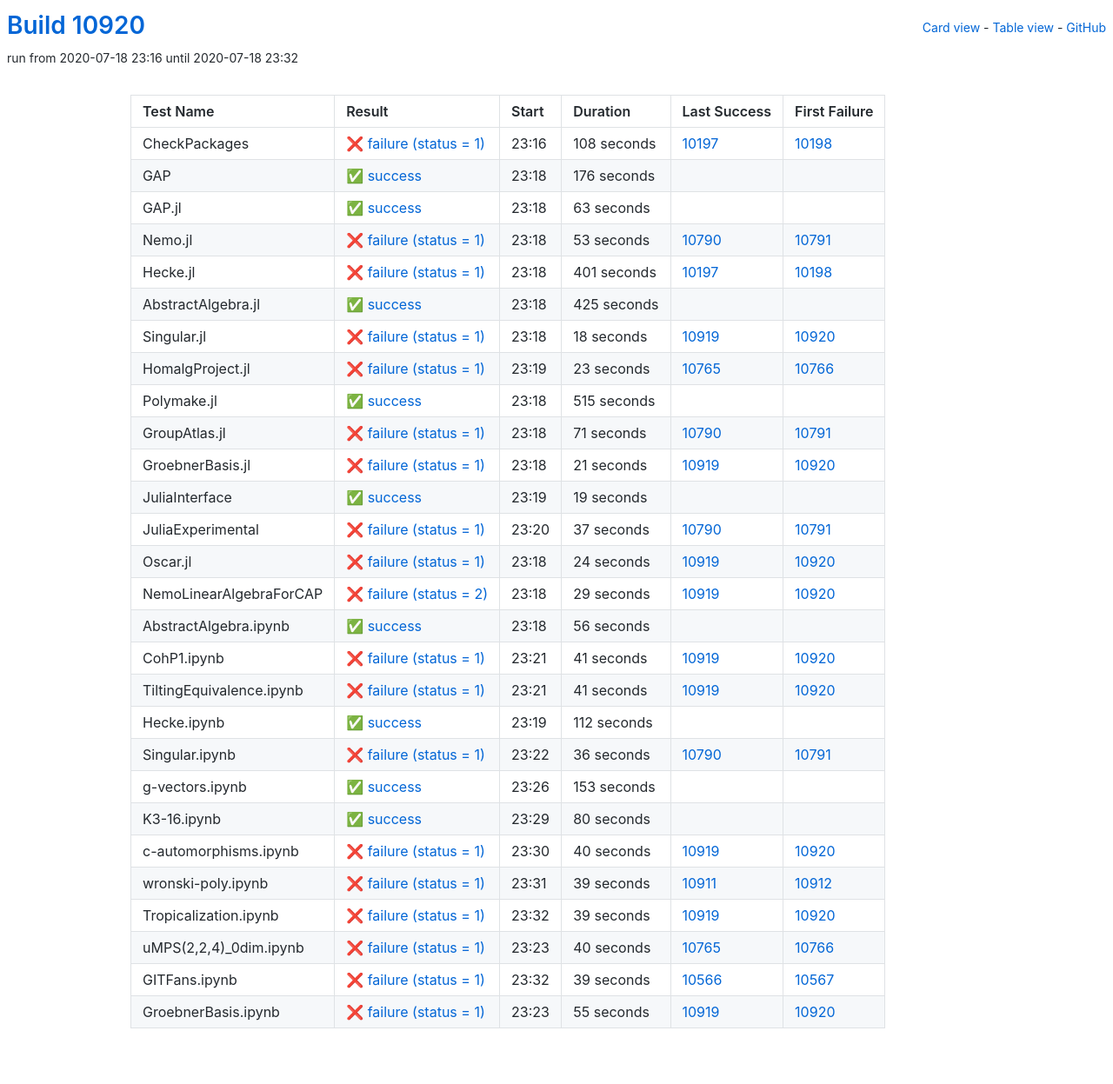
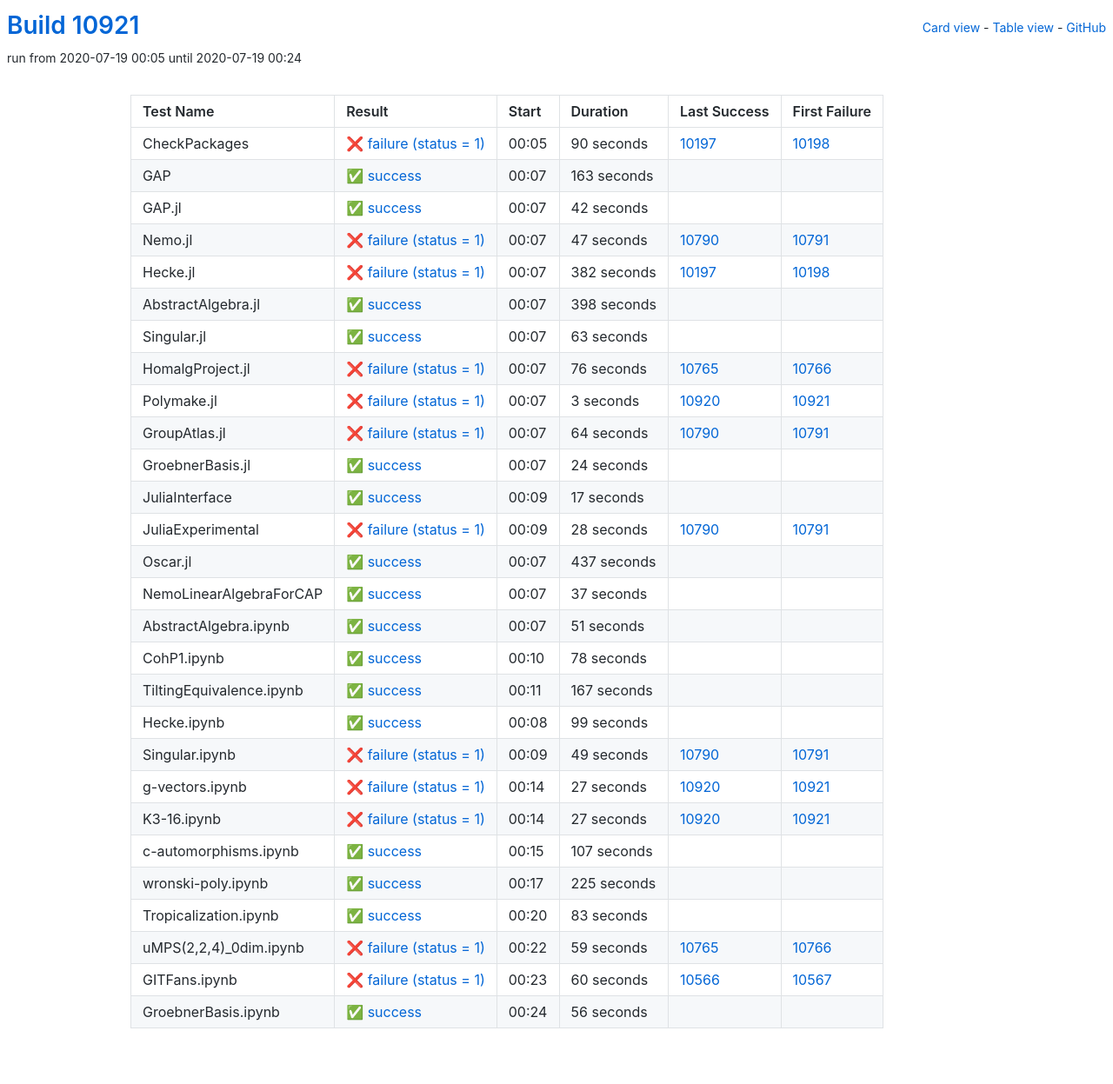
Before and after one commit to oscar-system/oscar-ci-status, a Jekyll site: the page built from table.html, in a window 1280 px wide. Shown: the whole page at 87% size. Built offline with Jekyll 4.4.1, drawn with Linux system fonts in a browser that asks for light colours.

Commit message:
Build #10921

```diff
--- a/_data/ci.yml
+++ b/_data/ci.yml
@@ -1,6 +1,6 @@
 ---
-build: 10920
-build_url: https://oscarci.mathematik.uni-kl.de/job/oscar/10920/
+build: 10921
+build_url: https://oscarci.mathematik.uni-kl.de/job/oscar/10921/
 job: oscar
 organization: oscar-system
 repo: oscar-ci-status
@@ -8,32 +8,80 @@
 tests:
 - name: CheckPackages
   id: checkpackages
-  log: https://oscarci.mathematik.uni-kl.de/job/oscar/10920/artifact/logs/build-10920/CheckPackages.log
-  start: 2020-07-18 23:16
+  log: https://oscarci.mathematik.uni-kl.de/job/oscar/10921/artifact/logs/build-10921/CheckPackages.log
+  start: 2020-07-19 00:05
   success: false
   exitcode: 1
   status: failure
-  duration: 108
+  duration: 90
   last_success: 10197
   last_success_url: https://oscarci.mathematik.uni-kl.de/job/oscar/10197/
   first_failure: 10198
   first_failure_url: https://oscarci.mathematik.uni-kl.de/job/oscar/10198/
 - name: GAP
   id: gap
-  log: https://oscarci.mathematik.uni-kl.de/job/oscar/10920/artifact/logs/build-10920/GAP.log
-  start: 2020-07-18 23:18
+  log: https://oscarci.mathematik.uni-kl.de/job/oscar/10921/artifact/logs/build-10921/GAP.log
+  start: 2020-07-19 00:07
   success: true
   exitcode: 0
   status: success
-  duration: 176
+  duration: 163
   last_success: false
   last_success_url:
   first_failure: false
   first_failure_url:
 - name: GAP.jl
   id: gap-jl
-  log: https://oscarci.mathematik.uni-kl.de/job/oscar/10920/artifact/logs/build-10920/GAP.jl.log
-  start: 2020-07-18 23:18
+  log: https://oscarci.mathematik.uni-kl.de/job/oscar/10921/artifact/logs/build-10921/GAP.jl.log
+  start: 2020-07-19 00:07
+  success: true
+  exitcode: 0
+  status: success
+  duration: 42
+  last_success: false
+  last_success_url:
+  first_failure: false
+  first_failure_url:
+- name: Nemo.jl
+  id: nemo-jl
+  log: https://oscarci.mathematik.uni-kl.de/job/oscar/10921/artifact/logs/build-10921/Nemo.jl.log
+  start: 2020-07-19 00:07
+  success: false
+  exitcode: 1
+  status: failure
+  duration: 47
+  last_success: 10790
+  last_success_url: https://oscarci.mathematik.uni-kl.de/job/oscar/10790/
+  first_failure: 10791
+  first_failure_url: https://oscarci.mathematik.uni-kl.de/job/oscar/10791/
+- name: Hecke.jl
+  id: hecke-jl
+  log: https://oscarci.mathematik.uni-kl.de/job/oscar/10921/artifact/logs/build-10921/Hecke.jl.log
+  start: 2020-07-19 00:07
+  success: false
+  exitcode: 1
+  status: failure
+  duration: 382
+  last_success: 10197
+  last_success_url: https://oscarci.mathematik.uni-kl.de/job/oscar/10197/
+  first_failure: 10198
+  first_failure_url: https://oscarci.mathematik.uni-kl.de/job/oscar/10198/
+- name: AbstractAlgebra.jl
+  id: abstractalgebra-jl
+  log: https://oscarci.mathematik.uni-kl.de/job/oscar/10921/artifact/logs/build-10921/AbstractAlgebra.jl.log
+  start: 2020-07-19 00:07
+  success: true
+  exitcode: 0
+  status: success
+  duration: 398
+  last_success: false
+  last_success_url:
+  first_failure: false
+  first_failure_url:
+- name: Singular.jl
+  id: singular-jl
+  log: https://oscarci.mathematik.uni-kl.de/job/oscar/10921/artifact/logs/build-10921/Singular.jl.log
+  start: 2020-07-19 00:07
   success: true
   exitcode: 0
   status: success
@@ -42,154 +90,250 @@
   last_success_url:
   first_failure: false
   first_failure_url:
-- name: Nemo.jl
-  id: nemo-jl
-  log: https://oscarci.mathematik.uni-kl.de/job/oscar/10920/artifact/logs/build-10920/Nemo.jl.log
-  start: 2020-07-18 23:18
+- name: HomalgProject.jl
+  id: homalgproject-jl
+  log: https://oscarci.mathematik.uni-kl.de/job/oscar/10921/artifact/logs/build-10921/HomalgProject.jl.log
+  start: 2020-07-19 00:07
   success: false
   exitcode: 1
   status: failure
-  duration: 53
-  last_success: 10790
-  last_success_url: https://oscarci.mathematik.uni-kl.de/job/oscar/10790/
-  first_failure: 10791
-  first_failure_url: https://oscarci.mathematik.uni-kl.de/job/oscar/10791/
-- name: Hecke.jl
-  id: hecke-jl
-  log: https://oscarci.mathematik.uni-kl.de/job/oscar/10920/artifact/logs/build-10920/Hecke.jl.log
-  start: 2020-07-18 23:18
-  success: false
-  exitcode: 1
-  status: failure
-  duration: 401
-  last_success: 10197
-  last_success_url: https://oscarci.mathematik.uni-kl.de/job/oscar/10197/
-  first_failure: 10198
-  first_failure_url: https://oscarci.mathematik.uni-kl.de/job/oscar/10198/
-- name: AbstractAlgebra.jl
-  id: abstractalgebra-jl
-  log: https://oscarci.mathematik.uni-kl.de/job/oscar/10920/artifact/logs/build-10920/AbstractAlgebra.jl.log
-  start: 2020-07-18 23:18
-  success: true
-  exitcode: 0
-  status: success
-  duration: 425
-  last_success: false
-  last_success_url:
-  first_failure: false
-  first_failure_url:
-- name: Singular.jl
-  id: singular-jl
-  log: https://oscarci.mathematik.uni-kl.de/job/oscar/10920/artifact/logs/build-10920/Singular.jl.log
-  start: 2020-07-18 23:18
-  success: false
-  exitcode: 1
-  status: failure
-  duration: 18
-  last_success: 10919
-  last_success_url: https://oscarci.mathematik.uni-kl.de/job/oscar/10919/
-  first_failure: 10920
-  first_failure_url: https://oscarci.mathematik.uni-kl.de/job/oscar/10920/
-- name: HomalgProject.jl
-  id: homalgproject-jl
-  log: https://oscarci.mathematik.uni-kl.de/job/oscar/10920/artifact/logs/build-10920/HomalgProject.jl.log
-  start: 2020-07-18 23:19
-  success: false
-  exitcode: 1
-  status: failure
-  duration: 23
+  duration: 76
   last_success: 10765
   last_success_url: https://oscarci.mathematik.uni-kl.de/job/oscar/10765/
   first_failure: 10766
   first_failure_url: https://oscarci.mathematik.uni-kl.de/job/oscar/10766/
 - name: Polymake.jl
   id: polymake-jl
-  log: https://oscarci.mathematik.uni-kl.de/job/oscar/10920/artifact/logs/build-10920/Polymake.jl.log
-  start: 2020-07-18 23:18
-  success: true
-  exitcode: 0
-  status: success
-  duration: 515
-  last_success: false
-  last_success_url:
-  first_failure: false
-  first_failure_url:
-- name: GroupAtlas.jl
-  id: groupatlas-jl
-  log: https://oscarci.mathematik.uni-kl.de/job/oscar/10920/artifact/logs/build-10920/GroupAtlas.jl.log
-  start: 2020-07-18 23:18
+  log: https://oscarci.mathematik.uni-kl.de/job/oscar/10921/artifact/logs/build-10921/Polymake.jl.log
+  start: 2020-07-19 00:07
   success: false
   exitcode: 1
   status: failure
-  duration: 71
+  duration: 3
+  last_success: 10920
+  last_success_url: https://oscarci.mathematik.uni-kl.de/job/oscar/10920/
+  first_failure: 10921
+  first_failure_url: https://oscarci.mathematik.uni-kl.de/job/oscar/10921/
+- name: GroupAtlas.jl
+  id: groupatlas-jl
+  log: https://oscarci.mathematik.uni-kl.de/job/oscar/10921/artifact/logs/build-10921/GroupAtlas.jl.log
+  start: 2020-07-19 00:07
+  success: false
+  exitcode: 1
+  status: failure
+  duration: 64
   last_success: 10790
   last_success_url: https://oscarci.mathematik.uni-kl.de/job/oscar/10790/
   first_failure: 10791
   first_failure_url: https://oscarci.mathematik.uni-kl.de/job/oscar/10791/
 - name: GroebnerBasis.jl
   id: groebnerbasis-jl
-  log: https://oscarci.mathematik.uni-kl.de/job/oscar/10920/artifact/logs/build-10920/GroebnerBasis.jl.log
-  start: 2020-07-18 23:18
-  success: false
-  exitcode: 1
-  status: failure
-  duration: 21
-  last_success: 10919
-  last_success_url: https://oscarci.mathematik.uni-kl.de/job/oscar/10919/
-  first_failure: 10920
-  first_failure_url: https://oscarci.mathematik.uni-kl.de/job/oscar/10920/
-- name: JuliaInterface
-  id: juliainterface
-  log: https://oscarci.mathematik.uni-kl.de/job/oscar/10920/artifact/logs/build-10920/JuliaInterface.log
-  start: 2020-07-18 23:19
+  log: https://oscarci.mathematik.uni-kl.de/job/oscar/10921/artifact/logs/build-10921/GroebnerBasis.jl.log
+  start: 2020-07-19 00:07
   success: true
   exitcode: 0
   status: success
-  duration: 19
+  duration: 24
+  last_success: false
+  last_success_url:
+  first_failure: false
+  first_failure_url:
+- name: JuliaInterface
+  id: juliainterface
+  log: https://oscarci.mathematik.uni-kl.de/job/oscar/10921/artifact/logs/build-10921/JuliaInterface.log
+  start: 2020-07-19 00:09
+  success: true
+  exitcode: 0
+  status: success
+  duration: 17
   last_success: false
   last_success_url:
   first_failure: false
   first_failure_url:
 - name: JuliaExperimental
   id: juliaexperimental
-  log: https://oscarci.mathematik.uni-kl.de/job/oscar/10920/artifact/logs/build-10920/JuliaExperimental.log
-  start: 2020-07-18 23:20
+  log: https://oscarci.mathematik.uni-kl.de/job/oscar/10921/artifact/logs/build-10921/JuliaExperimental.log
+  start: 2020-07-19 00:09
   success: false
   exitcode: 1
   status: failure
-  duration: 37
+  duration: 28
   last_success: 10790
   last_success_url: https://oscarci.mathematik.uni-kl.de/job/oscar/10790/
   first_failure: 10791
   first_failure_url: https://oscarci.mathematik.uni-kl.de/job/oscar/10791/
 - name: Oscar.jl
   id: oscar-jl
-  log: https://oscarci.mathematik.uni-kl.de/job/oscar/10920/artifact/logs/build-10920/Oscar.jl.log
-  start: 2020-07-18 23:18
+  log: https://oscarci.mathematik.uni-kl.de/job/oscar/10921/artifact/logs/build-10921/Oscar.jl.log
+  start: 2020-07-19 00:07
+  success: true
+  exitcode: 0
+  status: success
+  duration: 437
+  last_success: false
+  last_success_url:
+  first_failure: false
+  first_failure_url:
+- name: NemoLinearAlgebraForCAP
+  id: nemolinearalgebraforcap
+  log: https://oscarci.mathematik.uni-kl.de/job/oscar/10921/artifact/logs/build-10921/NemoLinearAlgebraForCAP.log
+  start: 2020-07-19 00:07
+  success: true
+  exitcode: 0
+  status: success
+  duration: 37
+  last_success: false
+  last_success_url:
+  first_failure: false
+  first_failure_url:
+- name: AbstractAlgebra.ipynb
+  id: abstractalgebra-ipynb
+  log: https://oscarci.mathematik.uni-kl.de/job/oscar/10921/artifact/logs/build-10921/AbstractAlgebra.ipynb.log
+  start: 2020-07-19 00:07
+  success: true
+  exitcode: 0
+  status: success
+  duration: 51
+  last_success: false
+  last_success_url:
+  first_failure: false
+  first_failure_url:
+- name: CohP1.ipynb
+  id: cohp1-ipynb
+  log: https://oscarci.mathematik.uni-kl.de/job/oscar/10921/artifact/logs/build-10921/CohP1.ipynb.log
+  start: 2020-07-19 00:10
+  success: true
+  exitcode: 0
+  status: success
+  duration: 78
+  last_success: false
+  last_success_url:
+  first_failure: false
+  first_failure_url:
+- name: TiltingEquivalence.ipynb
+  id: tiltingequivalence-ipynb
+  log: https://oscarci.mathematik.uni-kl.de/job/oscar/10921/artifact/logs/build-10921/TiltingEquivalence.ipynb.log
+  start: 2020-07-19 00:11
+  success: true
+  exitcode: 0
+  status: success
+  duration: 167
+  last_success: false
+  last_success_url:
+  first_failure: false
+  first_failure_url:
+- name: Hecke.ipynb
+  id: hecke-ipynb
+  log: https://oscarci.mathematik.uni-kl.de/job/oscar/10921/artifact/logs/build-10921/Hecke.ipynb.log
+  start: 2020-07-19 00:08
+  success: true
+  exitcode: 0
+  status: success
+  duration: 99
+  last_success: false
+  last_success_url:
+  first_failure: false
+  first_failure_url:
+- name: Singular.ipynb
+  id: singular-ipynb
+  log: https://oscarci.mathematik.uni-kl.de/job/oscar/10921/artifact/logs/build-10921/Singular.ipynb.log
+  start: 2020-07-19 00:09
   success: false
   exitcode: 1
   status: failure
-  duration: 24
-  last_success: 10919
-  last_success_url: https://oscarci.mathematik.uni-kl.de/job/oscar/10919/
-  first_failure: 10920
-  first_failure_url: https://oscarci.mathematik.uni-kl.de/job/oscar/10920/
-- name: NemoLinearAlgebraForCAP
-  id: nemolinearalgebraforcap
-  log: https://oscarci.mathematik.uni-kl.de/job/oscar/10920/artifact/logs/build-10920/NemoLinearAlgebraForCAP.log
-  start: 2020-07-18 23:18
+  duration: 49
+  last_success: 10790
+  last_success_url: https://oscarci.mathematik.uni-kl.de/job/oscar/10790/
+  first_failure: 10791
+  first_failure_url: https://oscarci.mathematik.uni-kl.de/job/oscar/10791/
+- name: g-vectors.ipynb
+  id: g-vectors-ipynb
+  log: https://oscarci.mathematik.uni-kl.de/job/oscar/10921/artifact/logs/build-10921/g-vectors.ipynb.log
+  start: 2020-07-19 00:14
   success: false
-  exitcode: 2
+  exitcode: 1
   status: failure
-  duration: 29
-  last_success: 10919
-  last_success_url: https://oscarci.mathematik.uni-kl.de/job/oscar/10919/
-  first_failure: 10920
-  first_failure_url: https://oscarci.mathematik.uni-kl.de/job/oscar/10920/
-- name: AbstractAlgebra.ipynb
-  id: abstractalgebra-ipynb
-  log: https://oscarci.mathematik.uni-kl.de/job/oscar/10920/artifact/logs/build-10920/AbstractAlgebra.ipynb.log
-  start: 2020-07-18 23:18
+  duration: 27
+  last_success: 10920
+  last_success_url: https://oscarci.mathematik.uni-kl.de/job/oscar/10920/
+  first_failure: 10921
+  first_failure_url: https://oscarci.mathematik.uni-kl.de/job/oscar/10921/
+- name: K3-16.ipynb
+  id: k3-16-ipynb
+  log: https://oscarci.mathematik.uni-kl.de/job/oscar/10921/artifact/logs/build-10921/K3-16.ipynb.log
+  start: 2020-07-19 00:14
+  success: false
+  exitcode: 1
+  status: failure
+  duration: 27
+  last_success: 10920
+  last_success_url: https://oscarci.mathematik.uni-kl.de/job/oscar/10920/
+  first_failure: 10921
+  first_failure_url: https://oscarci.mathematik.uni-kl.de/job/oscar/10921/
+- name: c-automorphisms.ipynb
+  id: c-automorphisms-ipynb
+  log: https://oscarci.mathematik.uni-kl.de/job/oscar/10921/artifact/logs/build-10921/c-automorphisms.ipynb.log
+  start: 2020-07-19 00:15
+  success: true
+  exitcode: 0
+  status: success
+  duration: 107
+  last_success: false
+  last_success_url:
+  first_failure: false
+  first_failure_url:
+- name: wronski-poly.ipynb
+  id: wronski-poly-ipynb
+  log: https://oscarci.mathematik.uni-kl.de/job/oscar/10921/artifact/logs/build-10921/wronski-poly.ipynb.log
+  start: 2020-07-19 00:17
+  success: true
+  exitcode: 0
+  status: success
+  duration: 225
+  last_success: false
+  last_success_url:
+  first_failure: false
+  first_failure_url:
+- name: Tropicalization.ipynb
+  id: tropicalization-ipynb
+  log: https://oscarci.mathematik.uni-kl.de/job/oscar/10921/artifact/logs/build-10921/Tropicalization.ipynb.log
+  start: 2020-07-19 00:20
+  success: true
+  exitcode: 0
+  status: success
+  duration: 83
+  last_success: false
+  last_success_url:
+  first_failure: false
+  first_failure_url:
+- name: uMPS(2,2,4)_0dim.ipynb
+  id: umps-2-2-4-0dim-ipynb
+  log: https://oscarci.mathematik.uni-kl.de/job/oscar/10921/artifact/logs/build-10921/uMPS-2-2-4-_0dim.ipynb.log
+  start: 2020-07-19 00:22
+  success: false
+  exitcode: 1
+  status: failure
+  duration: 59
+  last_success: 10765
+  last_success_url: https://oscarci.mathematik.uni-kl.de/job/oscar/10765/
+  first_failure: 10766
+  first_failure_url: https://oscarci.mathematik.uni-kl.de/job/oscar/10766/
+- name: GITFans.ipynb
+  id: gitfans-ipynb
+  log: https://oscarci.mathematik.uni-kl.de/job/oscar/10921/artifact/logs/build-10921/GITFans.ipynb.log
+  start: 2020-07-19 00:23
+  success: false
+  exitcode: 1
+  status: failure
+  duration: 60
+  last_success: 10566
+  last_success_url: https://oscarci.mathematik.uni-kl.de/job/oscar/10566/
+  first_failure: 10567
+  first_failure_url: https://oscarci.mathematik.uni-kl.de/job/oscar/10567/
+- name: GroebnerBasis.ipynb
+  id: groebnerbasis-ipynb
+  log: https://oscarci.mathematik.uni-kl.de/job/oscar/10921/artifact/logs/build-10921/GroebnerBasis.ipynb.log
+  start: 2020-07-19 00:24
   success: true
   exitcode: 0
   status: success
@@ -198,147 +342,3 @@
   last_success_url:
   first_failure: false
   first_failure_url:
-- name: CohP1.ipynb
-  id: cohp1-ipynb
-  log: https://oscarci.mathematik.uni-kl.de/job/oscar/10920/artifact/logs/build-10920/CohP1.ipynb.log
-  start: 2020-07-18 23:21
-  success: false
-  exitcode: 1
-  status: failure
-  duration: 41
-  last_success: 10919
-  last_success_url: https://oscarci.mathematik.uni-kl.de/job/oscar/10919/
-  first_failure: 10920
-  first_failure_url: https://oscarci.mathematik.uni-kl.de/job/oscar/10920/
-- name: TiltingEquivalence.ipynb
-  id: tiltingequivalence-ipynb
-  log: https://oscarci.mathematik.uni-kl.de/job/oscar/10920/artifact/logs/build-10920/TiltingEquivalence.ipynb.log
-  start: 2020-07-18 23:21
-  success: false
-  exitcode: 1
-  status: failure
-  duration: 41
-  last_success: 10919
-  last_success_url: https://oscarci.mathematik.uni-kl.de/job/oscar/10919/
-  first_failure: 10920
-  first_failure_url: https://oscarci.mathematik.uni-kl.de/job/oscar/10920/
-- name: Hecke.ipynb
-  id: hecke-ipynb
-  log: https://oscarci.mathematik.uni-kl.de/job/oscar/10920/artifact/logs/build-10920/Hecke.ipynb.log
-  start: 2020-07-18 23:19
-  success: true
-  exitcode: 0
-  status: success
-  duration: 112
-  last_success: false
-  last_success_url:
-  first_failure: false
-  first_failure_url:
-- name: Singular.ipynb
-  id: singular-ipynb
-  log: https://oscarci.mathematik.uni-kl.de/job/oscar/10920/artifact/logs/build-10920/Singular.ipynb.log
-  start: 2020-07-18 23:22
-  success: false
-  exitcode: 1
-  status: failure
-  duration: 36
-  last_success: 10790
-  last_success_url: https://oscarci.mathematik.uni-kl.de/job/oscar/10790/
-  first_failure: 10791
-  first_failure_url: https://oscarci.mathematik.uni-kl.de/job/oscar/10791/
-- name: g-vectors.ipynb
-  id: g-vectors-ipynb
-  log: https://oscarci.mathematik.uni-kl.de/job/oscar/10920/artifact/logs/build-10920/g-vectors.ipynb.log
-  start: 2020-07-18 23:26
-  success: true
-  exitcode: 0
-  status: success
-  duration: 153
-  last_success: false
-  last_success_url:
-  first_failure: false
-  first_failure_url:
-- name: K3-16.ipynb
-  id: k3-16-ipynb
-  log: https://oscarci.mathematik.uni-kl.de/job/oscar/10920/artifact/logs/build-10920/K3-16.ipynb.log
-  start: 2020-07-18 23:29
-  success: true
-  exitcode: 0
-  status: success
-  duration: 80
-  last_success: false
-  last_success_url:
-  first_failure: false
-  first_failure_url:
-- name: c-automorphisms.ipynb
-  id: c-automorphisms-ipynb
-  log: https://oscarci.mathematik.uni-kl.de/job/oscar/10920/artifact/logs/build-10920/c-automorphisms.ipynb.log
-  start: 2020-07-18 23:30
-  success: false
-  exitcode: 1
-  status: failure
-  duration: 40
-  last_success: 10919
-  last_success_url: https://oscarci.mathematik.uni-kl.de/job/oscar/10919/
-  first_failure: 10920
-  first_failure_url: https://oscarci.mathematik.uni-kl.de/job/oscar/10920/
-- name: wronski-poly.ipynb
-  id: wronski-poly-ipynb
-  log: https://oscarci.mathematik.uni-kl.de/job/oscar/10920/artifact/logs/build-10920/wronski-poly.ipynb.log
-  start: 2020-07-18 23:31
-  success: false
-  exitcode: 1
-  status: failure
-  duration: 39
-  last_success: 10911
-  last_success_url: https://oscarci.mathematik.uni-kl.de/job/oscar/10911/
-  first_failure: 10912
-  first_failure_url: https://oscarci.mathematik.uni-kl.de/job/oscar/10912/
-- name: Tropicalization.ipynb
-  id: tropicalization-ipynb
-  log: https://oscarci.mathematik.uni-kl.de/job/oscar/10920/artifact/logs/build-10920/Tropicalization.ipynb.log
-  start: 2020-07-18 23:32
-  success: false
-  exitcode: 1
-  status: failure
-  duration: 39
-  last_success: 10919
-  last_success_url: https://oscarci.mathematik.uni-kl.de/job/oscar/10919/
-  first_failure: 10920
-  first_failure_url: https://oscarci.mathematik.uni-kl.de/job/oscar/10920/
-- name: uMPS(2,2,4)_0dim.ipynb
-  id: umps-2-2-4-0dim-ipynb
-  log: https://oscarci.mathematik.uni-kl.de/job/oscar/10920/artifact/logs/build-10920/uMPS-2-2-4-_0dim.ipynb.log
-  start: 2020-07-18 23:23
-  success: false
-  exitcode: 1
-  status: failure
-  duration: 40
-  last_success: 10765
-  last_success_url: https://oscarci.mathematik.uni-kl.de/job/oscar/10765/
-  first_failure: 10766
-  first_failure_url: https://oscarci.mathematik.uni-kl.de/job/oscar/10766/
-- name: GITFans.ipynb
-  id: gitfans-ipynb
-  log: https://oscarci.mathematik.uni-kl.de/job/oscar/10920/artifact/logs/build-10920/GITFans.ipynb.log
-  start: 2020-07-18 23:32
-  success: false
-  exitcode: 1
-  status: failure
-  duration: 39
-  last_success: 10566
-  last_success_url: https://oscarci.mathematik.uni-kl.de/job/oscar/10566/
-  first_failure: 10567
-  first_failure_url: https://oscarci.mathematik.uni-kl.de/job/oscar/10567/
-- name: GroebnerBasis.ipynb
-  id: groebnerbasis-ipynb
-  log: https://oscarci.mathematik.uni-kl.de/job/oscar/10920/artifact/logs/build-10920/GroebnerBasis.ipynb.log
-  start: 2020-07-18 23:23
-  success: false
-  exitcode: 1
-  status: failure
-  duration: 55
-  last_success: 10919
-  last_success_url: https://oscarci.mathematik.uni-kl.de/job/oscar/10919/
-  first_failure: 10920
-  first_failure_url: https://oscarci.mathematik.uni-kl.de/job/oscar/10920/
```
Also changed, not shown: README.md.
